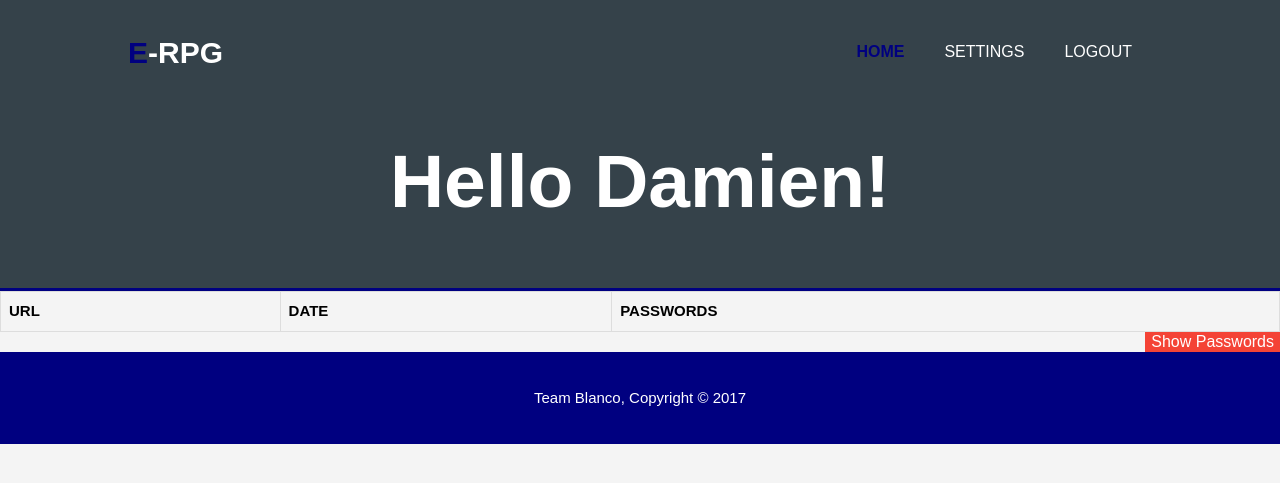
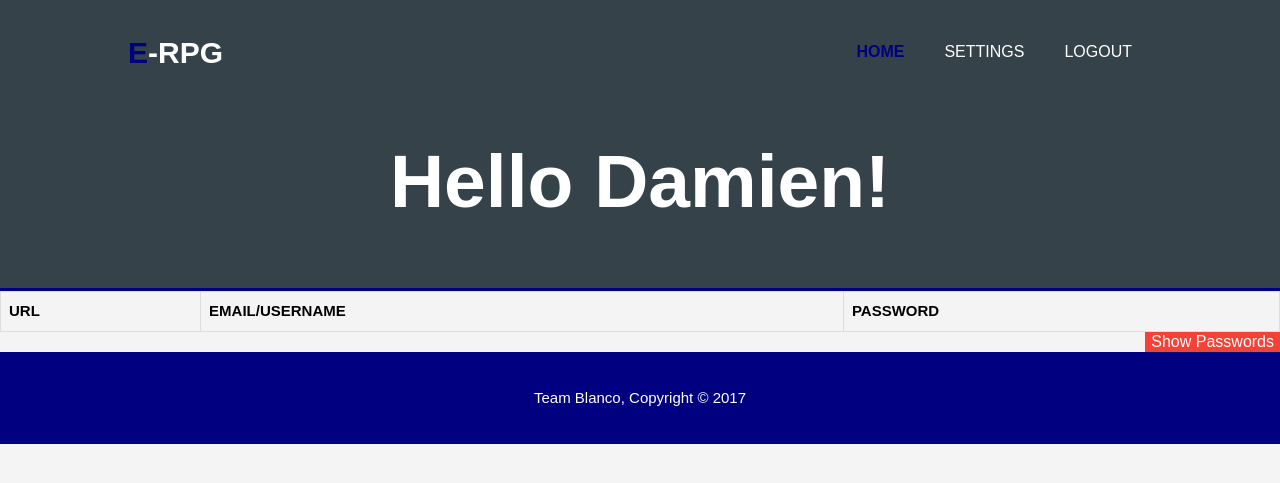
Before and after one commit to YukiSan1225/Capstone-Project, a PHP site: page /homepage.php in a window 1280 px wide. Shown: the top 483 px of the page. Run offline with PHP 8.4, Linux system fonts and the light colour scheme; a user stored in the database is signed in; lists and menus that the app fills with data are empty.

Commit message:
Editing Forgot Password

```diff
--- a/homepage.php
+++ b/homepage.php
@@ -43,8 +43,8 @@ include_once 'connect.php';
         <table>
             <tr>
                 <th>URL</th>
-                <th>DATE</th>
-                <th>PASSWORDS</th>
+                <th>EMAIL/USERNAME</th>
+                <th>PASSWORD</th>
             </tr>
             <?php
             //Leave for Zaynab to do :)
--- a/login.php
+++ b/login.php
@@ -83,6 +83,9 @@ if (isset($_POST['login'])) {
         <div class="col-md-4 col-md-offset-4 text-center">
         New User? <a href="register.php">Sign Up Here</a>
         </div>
+        <div class="col-md-4 col-md-offset-4 text-center">
+        Forgot Password? <a href="password-reset.php">Forgot Password</a>
+        </div>
     </div>
 </div>
 
```
